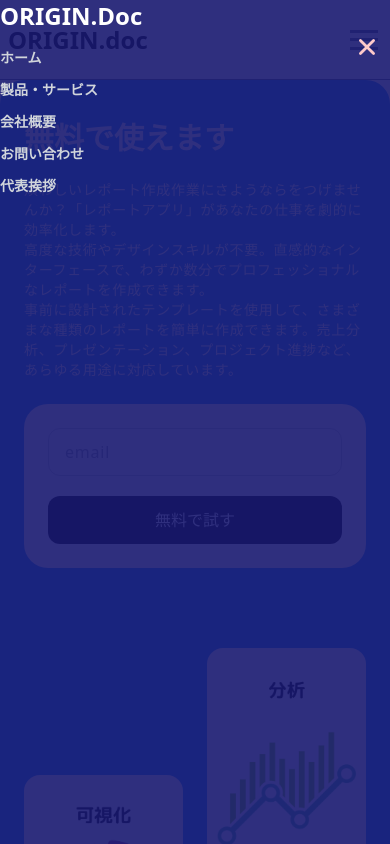
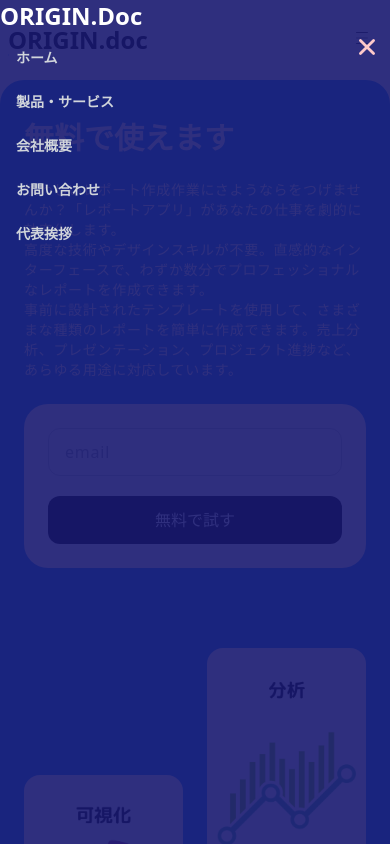
Before and after one commit to RyoIkeda0609/udemy-origindoc01, a Next.js app: page / in a window 390 px wide. Both pictures are taken after a click on the element 368 px from the left and 39 px from the top of the page. Shown: the top 844 px of the page. Built offline with nearby package versions, Linux system fonts and the light colour scheme.

Commit message:
Headerの修正

```diff
--- a/src/app/constants/index.ts
+++ b/src/app/constants/index.ts
@@ -8,7 +8,7 @@ import logo6 from "@/public/6.svg";
 import logo7 from "@/public/7.svg";
 import logo8 from "@/public/8.svg";
 
-export const headerListItem: HeaderItemType[] = [
+export const headerListItems: HeaderItemType[] = [
   {
     id: "101",
     title: "ホーム",
--- /dev/null
+++ b/src/components/Button.tsx
@@ -0,0 +1,16 @@
+import Link from "next/link";
+
+type ButtonProps = {
+  label: string;
+  link: string;
+};
+
+const Button = ({ label, link }: ButtonProps) => {
+  return (
+    <button className="w-36 h-10 bg-darkBlue text-white rounded-md hover:bg-primeColor duration-300">
+      <Link href={link}>{label}</Link>
+    </button>
+  );
+};
+
+export default Button;
--- /dev/null
+++ b/src/components/CloseHamburgerMenuButton.tsx
@@ -0,0 +1,20 @@
+import { IoClose } from "react-icons/io5";
+
+type CloseHamburgerMenuButtonProps = {
+  closeHamburgerMenu: () => void;
+};
+
+const CloseHamburgerMenuButton = ({
+  closeHamburgerMenu,
+}: CloseHamburgerMenuButtonProps) => {
+  return (
+    <span
+      onClick={closeHamburgerMenu}
+      className="absolute right-2 top-8 text-3xl text-red-200 hover:text-red-600 cursor-pointer duration-300"
+    >
+      <IoClose />
+    </span>
+  );
+};
+
+export default CloseHamburgerMenuButton;
--- /dev/null
+++ b/src/components/HamburgerMenu.tsx
@@ -0,0 +1,36 @@
+import Link from "next/link";
+import HamburgerMenuButton from "./HamburgerMenuButton";
+import CloseHamburgerMenuButton from "./CloseHamburgerMenuButton";
+import { useState } from "react";
+import { headerListItems } from "@/app/constants";
+
+const HamburgerMenu = () => {
+  const [showMenu, setShowMenu] = useState(false);
+  const openHamburgerMenu = () => setShowMenu(true);
+  const closeHamburgerMenu = () => setShowMenu(false);
+
+  return (
+    <>
+      <HamburgerMenuButton openHamburgerMenu={openHamburgerMenu} />
+      {showMenu && (
+        <div className="w-full h-screen lg:hidden fixed top-0 left-0 bg-darkBlue bg-opacity-90 z-50 ">
+          <CloseHamburgerMenuButton closeHamburgerMenu={closeHamburgerMenu} />
+          <Link href={"/"} onClick={closeHamburgerMenu}>
+            <p className="text-2xl font-bold text-white mb-4 ">ORIGIN.Doc</p>
+          </Link>
+          <ul className="flex flex-col text-gray-300 text-sm gap-6 font-semibold px-4">
+            {headerListItems.map((item) => (
+              <Link href={item.link} key={item.id} onClick={closeHamburgerMenu}>
+                <li className="hover:text-white cursor-pointer duration-300 ">
+                  {item.title}
+                </li>
+              </Link>
+            ))}
+          </ul>
+        </div>
+      )}
+    </>
+  );
+};
+
+export default HamburgerMenu;
--- /dev/null
+++ b/src/components/HamburgerMenuButton.tsx
@@ -0,0 +1,20 @@
+import { CiMenuBurger } from "react-icons/ci";
+
+type HamburgerMenuButtonProps = {
+  openHamburgerMenu: () => void;
+};
+
+const HamburgerMenuButton = ({
+  openHamburgerMenu,
+}: HamburgerMenuButtonProps) => {
+  return (
+    <div
+      className="w-7 h-5 group lg:hidden flex flex-col justify-between cursor-pointer "
+      onClick={openHamburgerMenu}
+    >
+      <CiMenuBurger />
+    </div>
+  );
+};
+
+export default HamburgerMenuButton;
--- a/src/components/Header.tsx
+++ b/src/components/Header.tsx
@@ -1,92 +1,21 @@
 "use client";
 
-import React, { useEffect, useState } from "react";
-import Link from "next/link";
-import { usePathname } from "next/navigation";
-import { headerListItem } from "@/app/constants";
-import { IoClose } from "react-icons/io5";
+import Logo from "./Logo";
+import Button from "./Button";
+import HeaderMenu from "./HeaderMenu";
+import HamburgerMenu from "./HamburgerMenu";
 
 const Header = () => {
-  const pathName = usePathname();
-
-  const [active, setActive] = useState<string>("");
-  useEffect(() => {
-    setActive(pathName);
-  }, [pathName]);
-
-  const [showMenu, setShowMenu] = useState(false);
-
   return (
-    <div className="w-full h-20 border-b-[1px] border-gray-500 bg-white p-2">
+    <div className="w-full h-20 bg-white p-2">
       <div className="h-full max-w-screen-2xl mx-auto flex items-center justify-between">
-        <Link href={"/"} className="relative group overflow-hidden">
-          <p className="text-2xl font-bold ">ORIGIN.doc</p>
-          <span
-            className="absolute bottom-0 w-full h-[2px] inline-block bg-primeColor -translate-x-[100%]
-            group-hover:translate-x-0
-            transition-transform
-            duration-700"
-          ></span>
-        </Link>
+        <Logo />
 
         <div className="hidden lg:inline-flex items-center gap-8 text-sm font-semibold tracking-wider ">
-          <ul className="flex gap-8">
-            {headerListItem.map((item) => (
-              <Link key={item.id} href={item.link}>
-                <li
-                  className={`${
-                    active === item.link && `text-primeColor`
-                  } text-gray-600 hover:text-primeColor cursor-pointer duration-300 group-relative `}
-                >
-                  {item.title}
-                  <span
-                    className={`${
-                      active === item.link && `scale-100`
-                    } absolute w-full  scale-0 group-hover:scale-100 inline-block h-[2px] -bottom-[1px] left-0 bg-primeColor duration-500`}
-                  ></span>
-                </li>
-              </Link>
-            ))}
-          </ul>
-          <button className="w-36 h-10 bg-darkBlue text-white rounded-md hover:bg-primeColor duration-300">
-            連絡する
-          </button>
+          <HeaderMenu />
+          <Button label="連絡する" link="/contact" />
         </div>
-        <div
-          className="w-7 h-5 group lg:hidden flex flex-col justify-between cursor-pointer "
-          onClick={() => setShowMenu(true)}
-        >
-          <span className="w-full h-[3px] bg-gray-500 hover:bg-primeColor inline-flex -translate-x-1 group-hover:translate-x-0 transition-transform duration-500"></span>
-          <span className="w-full h-[3px] bg-gray-500 hover:bg-primeColor inline-flex -translate-x-1 group-hover:translate-x-0 transition-transform duration-500"></span>
-          <span className="w-full h-[3px] bg-gray-500 hover:bg-primeColor inline-flex -translate-x-1 group-hover:translate-x-0 transition-transform duration-500"></span>
-        </div>
-
-        {showMenu && (
-          <div className="w-full h-screen lg:hidden fixed top-0 left-0 bg-darkBlue bg-opacity-90 z-50 ">
-            <span
-              onClick={() => setShowMenu(false)}
-              className="absolute right-2 top-8 text-3xl text-red-200 hover:text-red-600 cursor-pointer duration-300"
-            >
-              <IoClose />
-            </span>
-            <Link href={"/"} onClick={() => setShowMenu(false)}>
-              <p className="text-2xl font-bold text-white mb-4 ">ORIGIN.Doc</p>
-            </Link>
-            <ul className="flex flex-col text-gray-300 text-sm gap-3 font-semibold ">
-              {headerListItem.map((item) => (
-                <Link
-                  href={item.link}
-                  key={item.id}
-                  onClick={() => setShowMenu(false)}
-                >
-                  <li className="hover:text-white cursor-pointer duration-300 ">
-                    {item.title}
-                  </li>
-                </Link>
-              ))}
-            </ul>
-          </div>
-        )}
+        <HamburgerMenu />
       </div>
     </div>
   );
--- /dev/null
+++ b/src/components/HeaderMenu.tsx
@@ -0,0 +1,28 @@
+import UnderLineButton from "./UnderLineButton";
+import { useEffect, useState } from "react";
+import { headerListItems } from "@/app/constants";
+import { usePathname } from "next/navigation";
+
+const HeaderMenu = () => {
+  const [active, setActive] = useState("");
+  const pathName = usePathname();
+
+  useEffect(() => {
+    setActive(pathName);
+  }, [pathName]);
+
+  return (
+    <ul className="flex gap-8">
+      {headerListItems.map((item) => (
+        <UnderLineButton
+          key={item.id}
+          link={item.link}
+          title={item.title}
+          active={item.link === active}
+        />
+      ))}
+    </ul>
+  );
+};
+
+export default HeaderMenu;
--- /dev/null
+++ b/src/components/Logo.tsx
@@ -0,0 +1,13 @@
+import Link from "next/link";
+import UnderLineBar from "./UnderLineBar";
+
+const Logo = () => {
+  return (
+    <Link href={"/"} className="relative group overflow-hidden">
+      <p className="text-2xl font-bold ">ORIGIN.doc</p>
+      <UnderLineBar />
+    </Link>
+  );
+};
+
+export default Logo;
--- /dev/null
+++ b/src/components/UnderLineBar.tsx
@@ -0,0 +1,12 @@
+const UnderLineBar = () => {
+  return (
+    <span
+      className="absolute bottom-0 w-full h-[2px] inline-block bg-primeColor -translate-x-[100%]
+            group-hover:translate-x-0
+            transition-transform
+            duration-700"
+    ></span>
+  );
+};
+
+export default UnderLineBar;
--- /dev/null
+++ b/src/components/UnderLineButton.tsx
@@ -0,0 +1,28 @@
+import Link from "next/link";
+
+type UnderLineButtonProps = {
+  link: string;
+  title: string;
+  active: boolean;
+};
+
+const UnderLineButton = ({ link, title, active }: UnderLineButtonProps) => {
+  return (
+    <Link href={link}>
+      <li
+        className={`${
+          active && `text-primeColor`
+        } text-gray-600 hover:text-primeColor cursor-pointer duration-300 group-relative `}
+      >
+        {title}
+        <span
+          className={`${
+            active && `scale-100`
+          } absolute w-full  scale-0 group-hover:scale-100 inline-block h-[2px] -bottom-[1px] left-0 bg-primeColor duration-500`}
+        ></span>
+      </li>
+    </Link>
+  );
+};
+
+export default UnderLineButton;
```
